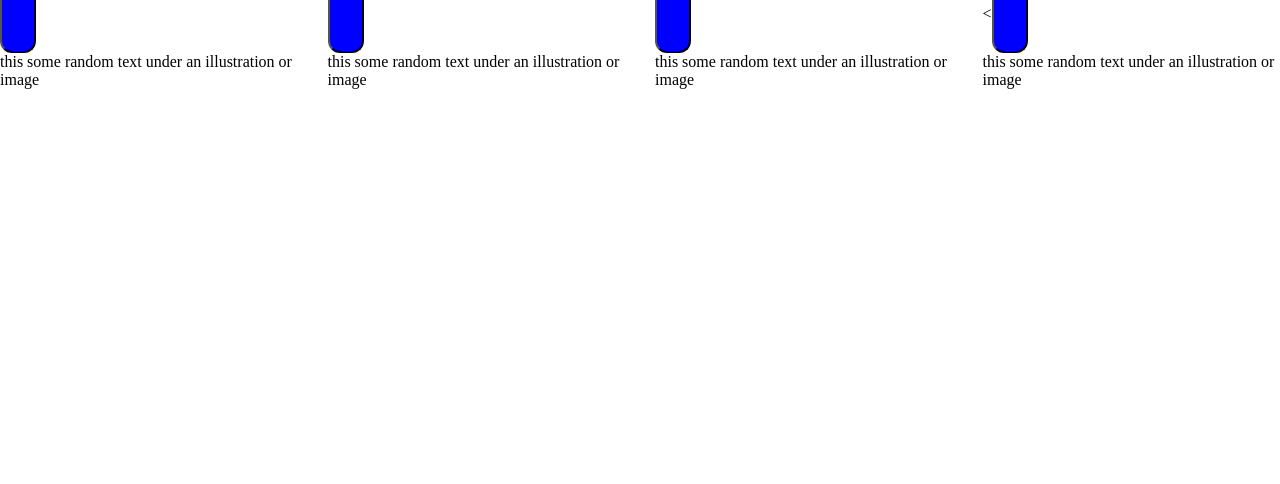
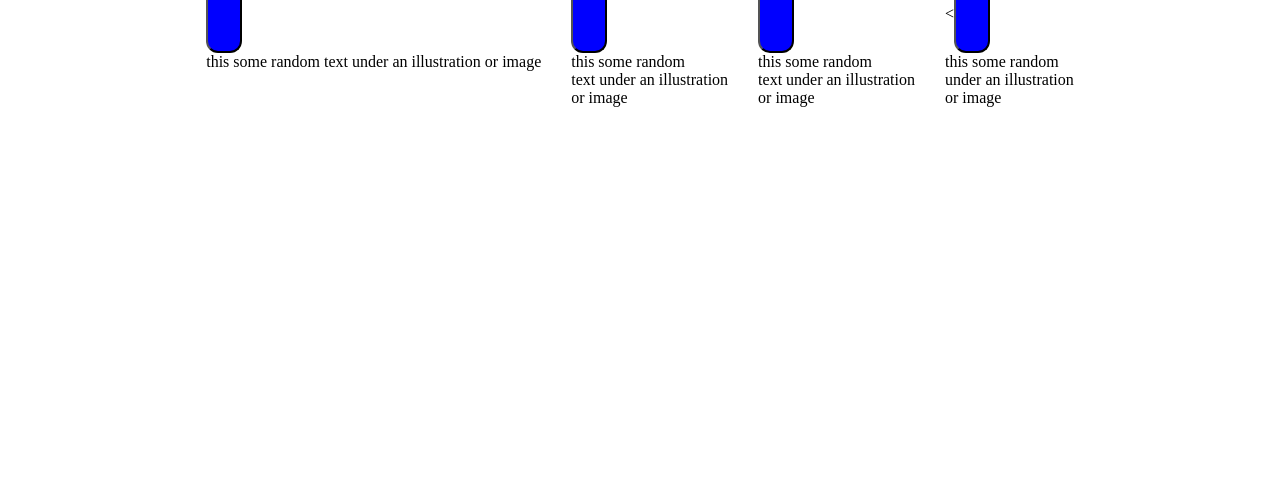
Before and after one commit to Novel272/LLanding-page, a plain HTML site: page index.html in a window 1280 px wide. Shown: the part 316-800 px from the top of the page. Drawn offline with Linux system fonts and the light colour scheme.

Commit message:
i hope it sucess

```diff
--- a/index.html
+++ b/index.html
@@ -36,20 +36,20 @@
         <h2>some random information</h2>
         <div class="boxs">
             <div class="boxMsg">
-                <div class="blue"><button class="BUtton"></button></div>
+                <div class="blue"><button class="BUtton"> </button></div>
                 <p class="pS">this some random text under an illustration or image</p>
             </div>
             <div class="boxMsg">
-                <div class="blue"><button class="BUtton"></button></div>
-                <p class="pS">this some random text under an illustration or image</p>
+                <div class="blue"><button class="BUtton"> </button></div>
+                <p class="pS">this some random<br> text under an illustration<br> or image</p>
             </div>
             <div class="boxMsg">
-                <div class="blue"><button class="BUtton"></button></div>
-                <p class="pS">this some random text under an illustration or image</p>
+                <div class="blue"><button class="BUtton"> </button></div>
+                <p class="pS">this some random<br> text under an illustration<br> or image</p>
             </div>
             <div class="boxMsg">
-                <div class="blue"><<button class="BUtton"></button></div>
-                <p class="pS">this some random text under an illustration or image</p>
+                <div class="blue"><<button class="BUtton"> </button></div>
+                <p class="pS">this some random <br> under an illustration<br> or image</p>
             </div>
         </div>
     </div>
```
